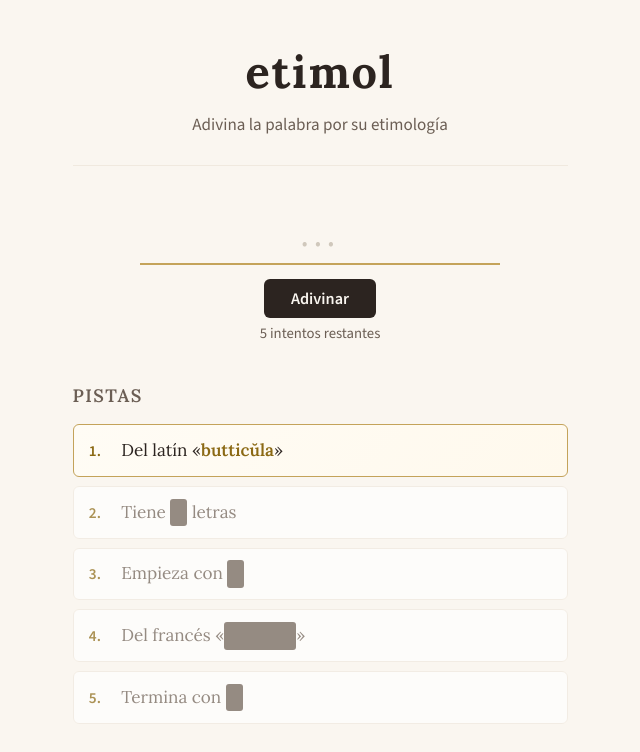
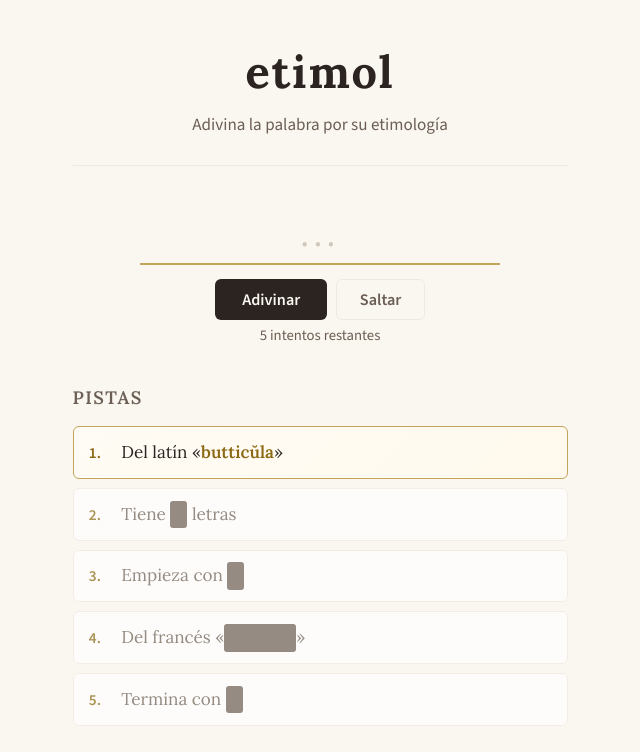
Before and after one commit to felipecalvo/etimol, a React (Vite) app: page / in a window 1280 px wide. Shown: the top 752 px of the page, without its empty margins (320-960 px from the left). Built offline with nearby package versions, Linux system fonts and the light colour scheme.

Commit message:
Add Saltar button, Adivinar requires input

```diff
--- a/src/App.css
+++ b/src/App.css
@@ -223,6 +223,29 @@ header {
   background: #3d342e;
 }
 
+.action-buttons {
+  display: flex;
+  gap: 0.5rem;
+}
+
+.skip-button {
+  font-family: var(--sans);
+  font-size: 0.9rem;
+  font-weight: 600;
+  padding: 0.5rem 1.25rem;
+  border: 1px solid var(--cream-dark);
+  border-radius: 6px;
+  background: transparent;
+  color: var(--ink-light);
+  cursor: pointer;
+  transition: background 0.2s, color 0.2s;
+}
+
+.skip-button:hover {
+  background: var(--cream-dark);
+  color: var(--ink);
+}
+
 .attempts-left {
   font-family: var(--sans);
   font-size: 0.82rem;
--- a/src/App.tsx
+++ b/src/App.tsx
@@ -106,16 +106,17 @@ export default function App() {
   function handleSubmit(e: React.FormEvent) {
     e.preventDefault();
     if (template) {
-      // If user typed nothing into the editable slots, treat as skip
-      if (currentGuess.trim().length === 0) {
-        submitGuess("");
-      } else {
-        const full = fullGuessFromTemplate(template, currentGuess);
-        submitGuess(full);
-      }
+      if (currentGuess.trim().length === 0) return; // nothing typed → do nothing
+      const full = fullGuessFromTemplate(template, currentGuess);
+      submitGuess(full);
     } else {
+      if (currentGuess.trim().length === 0) return; // nothing typed → do nothing
       submitGuess();
     }
+  }
+
+  function handleSkip() {
+    submitGuess("");
   }
 
   function handleTyping(value: string) {
@@ -211,9 +212,14 @@ export default function App() {
                 autoCapitalize="off"
               />
             )}
-            <button type="submit" className="guess-button">
-              Adivinar
-            </button>
+            <div className="action-buttons">
+              <button type="submit" className="guess-button">
+                Adivinar
+              </button>
+              <button type="button" className="skip-button" onClick={handleSkip}>
+                Saltar
+              </button>
+            </div>
           </form>
           <p className="attempts-left">
             {attemptsLeft === 1
```
